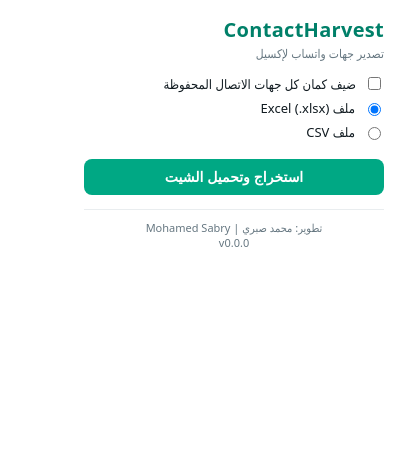
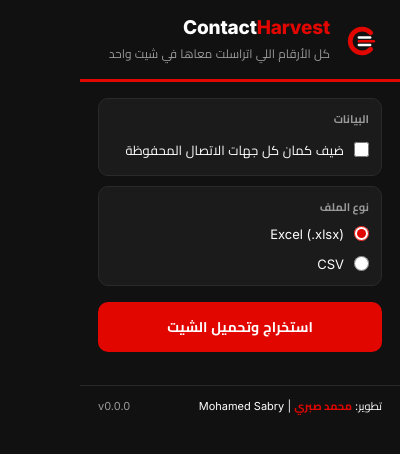
Before and after one commit to mohamedsabry2999/WhatsApp-, a browser extension: page extension/popup.html in a window 400 px wide. Drawn offline with Linux system fonts and the light colour scheme.

Commit message:
Apply Mohamed Sabry red/black brand identity: icon, popup, Excel header
Co-Authored-By: Claude Opus 5.5 <noreply@anthropic.com>
Claude-Session: https://claude.ai/code/session_01CeS7qzap8T8CRCWT54idhE

```diff
--- a/extension/popup.html
+++ b/extension/popup.html
@@ -4,30 +4,87 @@
 <meta charset="utf-8">
 <title>ContactHarvest</title>
 <style>
-  body { font-family: system-ui, "Segoe UI", Tahoma, sans-serif; width: 300px; margin: 0; padding: 16px; background: #fff; color: #111b21; }
-  h1 { font-size: 20px; margin: 0; color: #008069; letter-spacing: .3px; }
-  .sub { font-size: 12px; color: #667781; margin: 2px 0 12px; }
-  footer { margin-top: 14px; padding-top: 10px; border-top: 1px solid #e9edef; font-size: 11px; color: #667781; text-align: center; }
-  label { display: flex; gap: 8px; align-items: center; font-size: 13px; margin: 6px 0; cursor: pointer; }
-  button { width: 100%; margin-top: 12px; padding: 10px; border: 0; border-radius: 8px; background: #00a884; color: #fff; font-size: 14px; font-weight: 600; cursor: pointer; }
-  button:disabled { background: #8fd3c3; cursor: wait; }
-  #status { margin-top: 12px; font-size: 13px; line-height: 1.6; white-space: pre-line; }
-  .err { color: #c0392b; }
-  .ok { color: #008069; }
+  @font-face { font-family: Cairo; font-weight: 400; src: url(fonts/cairo-arabic-400-normal.woff2) format("woff2"); }
+  @font-face { font-family: Cairo; font-weight: 700; src: url(fonts/cairo-arabic-700-normal.woff2) format("woff2"); }
+  @font-face { font-family: Inter; font-weight: 400; src: url(fonts/inter-latin-400-normal.woff2) format("woff2"); }
+  @font-face { font-family: Inter; font-weight: 800; src: url(fonts/inter-latin-800-normal.woff2) format("woff2"); }
+
+  /* هوية محمد صبري: أحمر على أسود */
+  :root {
+    --brand: #E10600;
+    --black: #111111;
+    --panel: #1B1B1B;
+    --line: #2A2A2A;
+    --white: #FFFFFF;
+    --muted: #9A9A9A;
+  }
+  * { box-sizing: border-box; }
+  body {
+    width: 320px; margin: 0; background: var(--black); color: var(--white);
+    font-family: Inter, Cairo, system-ui, sans-serif; font-size: 13px;
+  }
+  header { display: flex; align-items: center; gap: 12px; padding: 18px 18px 14px; border-bottom: 3px solid var(--brand); }
+  header img { width: 40px; height: 40px; }
+  .brand { text-align: right; font-family: Inter, sans-serif; font-weight: 800; font-size: 19px; letter-spacing: -.2px; line-height: 1.1; }
+  .brand span { color: var(--brand); }
+  .tag { color: var(--muted); font-size: 12px; margin-top: 3px; }
+
+  main { padding: 16px 18px 6px; }
+  .group { background: var(--panel); border: 1px solid var(--line); border-radius: 10px; padding: 6px 12px; margin-bottom: 10px; }
+  .group-title { color: var(--muted); font-size: 11px; font-weight: 700; margin: 4px 0 2px; }
+  label { display: flex; gap: 10px; align-items: center; padding: 7px 0; cursor: pointer; }
+  input { accent-color: var(--brand); width: 15px; height: 15px; margin: 0; }
+
+  button {
+    width: 100%; margin-top: 6px; padding: 12px; border: 0; border-radius: 10px;
+    background: var(--brand); color: var(--white); font: 700 14px Cairo, sans-serif; cursor: pointer;
+    transition: filter .15s, transform .05s;
+  }
+  button:hover { filter: brightness(1.12); }
+  button:active { transform: translateY(1px); }
+  button:disabled { background: #5a1a18; color: #c9a9a7; cursor: wait; }
+
+  #status { margin-top: 12px; line-height: 1.7; white-space: pre-line; min-height: 1px; }
+  #status.ok { color: var(--white); border-right: 3px solid var(--brand); padding-right: 10px; }
+  #status.err { color: #FFB3AE; border-right: 3px solid #FFB3AE; padding-right: 10px; }
+
+  footer {
+    display: flex; justify-content: space-between; align-items: center;
+    margin-top: 14px; padding: 10px 18px 14px; border-top: 1px solid var(--line);
+    color: var(--muted); font-size: 11px;
+  }
+  footer .sig { color: var(--white); }
+  footer .sig b { color: var(--brand); font-weight: 700; }
 </style>
 </head>
 <body>
-  <h1 dir="ltr" style="text-align:right">ContactHarvest</h1>
-  <div class="sub">تصدير جهات واتساب لإكسيل</div>
-  <label><input type="checkbox" id="includeAll"> ضيف كمان كل جهات الاتصال المحفوظة</label>
-  <label><input type="radio" name="fmt" value="xlsx" checked> ملف Excel (.xlsx)</label>
-  <label><input type="radio" name="fmt" value="csv"> ملف CSV</label>
-  <button id="go">استخراج وتحميل الشيت</button>
-  <div id="status"></div>
+  <header>
+    <img src="icons/icon.svg" alt="">
+    <div>
+      <div class="brand" dir="ltr">Contact<span>Harvest</span></div>
+      <div class="tag">كل الأرقام اللي اتراسلت معاها في شيت واحد</div>
+    </div>
+  </header>
+
+  <main>
+    <div class="group">
+      <div class="group-title">البيانات</div>
+      <label><input type="checkbox" id="includeAll"> ضيف كمان كل جهات الاتصال المحفوظة</label>
+    </div>
+    <div class="group">
+      <div class="group-title">نوع الملف</div>
+      <label><input type="radio" name="fmt" value="xlsx" checked> Excel (.xlsx)</label>
+      <label><input type="radio" name="fmt" value="csv"> CSV</label>
+    </div>
+    <button id="go">استخراج وتحميل الشيت</button>
+    <div id="status"></div>
+  </main>
+
   <footer>
-    <div>تطوير: محمد صبري | <bdi dir="ltr">Mohamed Sabry</bdi></div>
+    <div class="sig">تطوير: <b>محمد صبري</b> | <bdi dir="ltr">Mohamed Sabry</bdi></div>
     <div dir="ltr">v<span id="ver"></span></div>
   </footer>
+
   <script src="xlsx.js"></script>
   <script src="extract.js"></script>
   <script src="popup.js"></script>
--- a/extension/popup.js
+++ b/extension/popup.js
@@ -61,7 +61,7 @@ btn.addEventListener('click', async () => {
     const fmt = document.querySelector('input[name="fmt"]:checked').value;
     const blob = fmt === 'csv'
       ? buildCsv(headers, rows)
-      : buildXlsx({ sheetName: 'ContactHarvest', headers, rows, widths: [6, 30, 20, 25, 13, 18, 12, 50], rtl: true });
+      : buildXlsx({ sheetName: 'ContactHarvest', headers, rows, widths: [6, 30, 20, 25, 13, 18, 12, 50], rtl: true, author: 'محمد صبري | Mohamed Sabry' });
 
     const url = URL.createObjectURL(blob);
     const a = document.createElement('a');
--- a/extension/xlsx.js
+++ b/extension/xlsx.js
@@ -79,7 +79,7 @@
   }
 
   // headers: ['..', ..] ، rows: [[..], ..] ، widths: [عرض كل عمود]
-  function buildXlsx({ sheetName = 'Sheet1', headers, rows, widths = [], rtl = false }) {
+  function buildXlsx({ sheetName = 'Sheet1', headers, rows, widths = [], rtl = false, author = '' }) {
     const all = [headers, ...rows];
     const sheetRows = all.map((r, ri) => {
       const cells = r.map((v, ci) => {
@@ -88,7 +88,7 @@
         if (typeof v === 'number' && isFinite(v)) return `<c r="${ref}"${style}><v>${v}</v></c>`;
         return `<c r="${ref}" t="inlineStr"${style}><is><t xml:space="preserve">${esc(v ?? '')}</t></is></c>`;
       }).join('');
-      return `<row r="${ri + 1}">${cells}</row>`;
+      return ri === 0 ? `<row r="1" ht="24" customHeight="1">${cells}</row>` : `<row r="${ri + 1}">${cells}</row>`;
     }).join('');
     const cols = widths.length
       ? '<cols>' + widths.map((w, i) => `<col min="${i + 1}" max="${i + 1}" width="${w}" customWidth="1"/>`).join('') + '</cols>'
@@ -107,12 +107,19 @@ ${cols}<sheetData>${sheetRows}</sheetData><autoFilter ref="A1:${lastRef}"/></wor
 <Default Extension="xml" ContentType="application/xml"/>
 <Override PartName="/xl/workbook.xml" ContentType="application/vnd.openxmlformats-officedocument.spreadsheetml.sheet.main+xml"/>
 <Override PartName="/xl/worksheets/sheet1.xml" ContentType="application/vnd.openxmlformats-officedocument.spreadsheetml.worksheet+xml"/>
+<Override PartName="/docProps/core.xml" ContentType="application/vnd.openxmlformats-package.core-properties+xml"/>
 <Override PartName="/xl/styles.xml" ContentType="application/vnd.openxmlformats-officedocument.spreadsheetml.styles+xml"/>
 </Types>` },
       { name: '_rels/.rels', data: `<?xml version="1.0" encoding="UTF-8" standalone="yes"?>
 <Relationships xmlns="http://schemas.openxmlformats.org/package/2006/relationships">
 <Relationship Id="rId1" Type="http://schemas.openxmlformats.org/officeDocument/2006/relationships/officeDocument" Target="xl/workbook.xml"/>
+<Relationship Id="rId2" Type="http://schemas.openxmlformats.org/package/2006/relationships/metadata/core-properties" Target="docProps/core.xml"/>
 </Relationships>` },
+      { name: 'docProps/core.xml', data: `<?xml version="1.0" encoding="UTF-8" standalone="yes"?>
+<cp:coreProperties xmlns:cp="http://schemas.openxmlformats.org/package/2006/metadata/core-properties" xmlns:dc="http://purl.org/dc/elements/1.1/" xmlns:dcterms="http://purl.org/dc/terms/" xmlns:xsi="http://www.w3.org/2001/XMLSchema-instance">
+<dc:title>${esc(sheetName)}</dc:title><dc:creator>${esc(author)}</dc:creator>
+<dcterms:created xsi:type="dcterms:W3CDTF">${new Date().toISOString().slice(0, 19)}Z</dcterms:created>
+</cp:coreProperties>` },
       { name: 'xl/workbook.xml', data: `<?xml version="1.0" encoding="UTF-8" standalone="yes"?>
 <workbook xmlns="http://schemas.openxmlformats.org/spreadsheetml/2006/main" xmlns:r="http://schemas.openxmlformats.org/officeDocument/2006/relationships">
 <sheets><sheet name="${esc(sheetName).slice(0, 31)}" sheetId="1" r:id="rId1"/></sheets>
@@ -126,10 +133,10 @@ ${cols}<sheetData>${sheetRows}</sheetData><autoFilter ref="A1:${lastRef}"/></wor
       { name: 'xl/styles.xml', data: `<?xml version="1.0" encoding="UTF-8" standalone="yes"?>
 <styleSheet xmlns="http://schemas.openxmlformats.org/spreadsheetml/2006/main">
 <fonts count="2"><font><sz val="11"/><name val="Calibri"/></font><font><b/><sz val="11"/><color rgb="FFFFFFFF"/><name val="Calibri"/></font></fonts>
-<fills count="3"><fill><patternFill patternType="none"/></fill><fill><patternFill patternType="gray125"/></fill><fill><patternFill patternType="solid"><fgColor rgb="FF008069"/><bgColor indexed="64"/></patternFill></fill></fills>
-<borders count="1"><border><left/><right/><top/><bottom/><diagonal/></border></borders>
+<fills count="3"><fill><patternFill patternType="none"/></fill><fill><patternFill patternType="gray125"/></fill><fill><patternFill patternType="solid"><fgColor rgb="FF111111"/><bgColor indexed="64"/></patternFill></fill></fills>
+<borders count="2"><border><left/><right/><top/><bottom/><diagonal/></border><border><left/><right/><top/><bottom style="thick"><color rgb="FFE10600"/></bottom><diagonal/></border></borders>
 <cellStyleXfs count="1"><xf numFmtId="0" fontId="0" fillId="0" borderId="0"/></cellStyleXfs>
-<cellXfs count="2"><xf numFmtId="0" fontId="0" fillId="0" borderId="0" xfId="0"/><xf numFmtId="0" fontId="1" fillId="2" borderId="0" xfId="0" applyFont="1" applyFill="1"/></cellXfs>
+<cellXfs count="2"><xf numFmtId="0" fontId="0" fillId="0" borderId="0" xfId="0"/><xf numFmtId="0" fontId="1" fillId="2" borderId="1" xfId="0" applyFont="1" applyFill="1" applyBorder="1"><alignment vertical="center"/></xf></cellXfs>
 <cellStyles count="1"><cellStyle name="Normal" xfId="0" builtinId="0"/></cellStyles>
 </styleSheet>` },
       { name: 'xl/worksheets/sheet1.xml', data: sheet },
```
Also changed, not shown: extension/fonts/OFL-Cairo.txt (added), extension/fonts/OFL-Inter.txt (added), extension/fonts/cairo-arabic-400-normal.woff2 (added), extension/fonts/cairo-arabic-700-normal.woff2 (added), extension/fonts/inter-latin-400-normal.woff2 (added), extension/fonts/inter-latin-800-normal.woff2 (added), extension/icons/icon.svg (added), extension/icons/icon128.png, extension/icons/icon16.png, extension/icons/icon48.png, extension/manifest.json, 2 other files.
